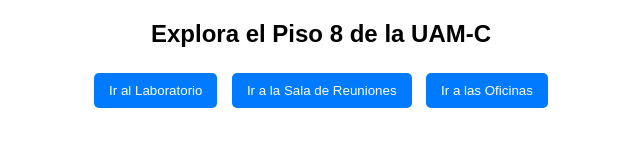
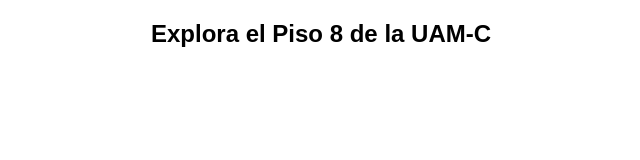
Before and after one commit to YuridiaCazares/Modelo-3D_Piso-8-UAM-C, a plain HTML site: page index.html in a window 1280 px wide. Shown: the whole page, without its empty margins (319-959 px from the left). Drawn offline with Linux system fonts and the light colour scheme; some packages are replaced by stand-ins of ours; a script that the page names is missing.

Commit message:
Update index.html

```diff
--- a/index.html
+++ b/index.html
@@ -13,21 +13,6 @@
         model-viewer {
             width: 100%;
             height: 80vh;
-        }
-        .controls {
-            margin-top: 10px;
-        }
-        .btn {
-            background: #007bff;
-            color: white;
-            border: none;
-            padding: 10px 15px;
-            margin: 5px;
-            border-radius: 5px;
-            cursor: pointer;
-        }
-        .btn:hover {
-            background: #0056b3;
         }
     </style>
 </head>
@@ -47,19 +32,28 @@
         shadow-intensity="1">
     </model-viewer>
 
-    <!-- 🔹 Botones de navegación -->
-    <div class="controls">
-        <button class="btn" onclick="irA('13.49m 57.3m 113.8m', '-0.5deg 20.30deg 0.1m')">Ir al Laboratorio</button>
-        <button class="btn" onclick="irA('-1m 2m 1m', '30deg 10deg 2.5m')">Ir a la Sala de Reuniones</button>
-        <button class="btn" onclick="irA('3m 1m 0m', '60deg 15deg 3m')">Ir a las Oficinas</button>
-    </div>
-
     <!-- 📌 Script para mover la cámara -->
     <script>
         function irA(posicion, angulo) {
             let modelo = document.getElementById('modelo3D');
-            modelo.setAttribute("camera-target", posicion);  // Posiciona la cámara
-            modelo.setAttribute("camera-orbit", angulo);     // Ajusta la vista
+            modelo.setAttribute("camera-target", posicion);  // Posición de la cámara
+            modelo.setAttribute("camera-orbit", angulo);     // Ángulo de la vista
+        }
+
+        // 📌 Detectar parámetros en la URL
+        const params = new URLSearchParams(window.location.search);
+        const view = params.get("view");
+
+        // 📌 Definir vistas preconfiguradas
+        const vistas = {
+            laboratorios: { pos: "13.49m 57.3m 113.8m", ang: "45deg 75deg 3m" },
+            aulas: { pos: "-1m 2m 1m", ang: "0deg 90deg 2m" },
+            oficinas: { pos: "3m 1m 0m", ang: "30deg 60deg 2.5m" }
+        };
+
+        // 📌 Si el parámetro "view" existe, mover la cámara
+        if (view && vistas[view]) {
+            irA(vistas[view].pos, vistas[view].ang);
         }
     </script>
 
```
